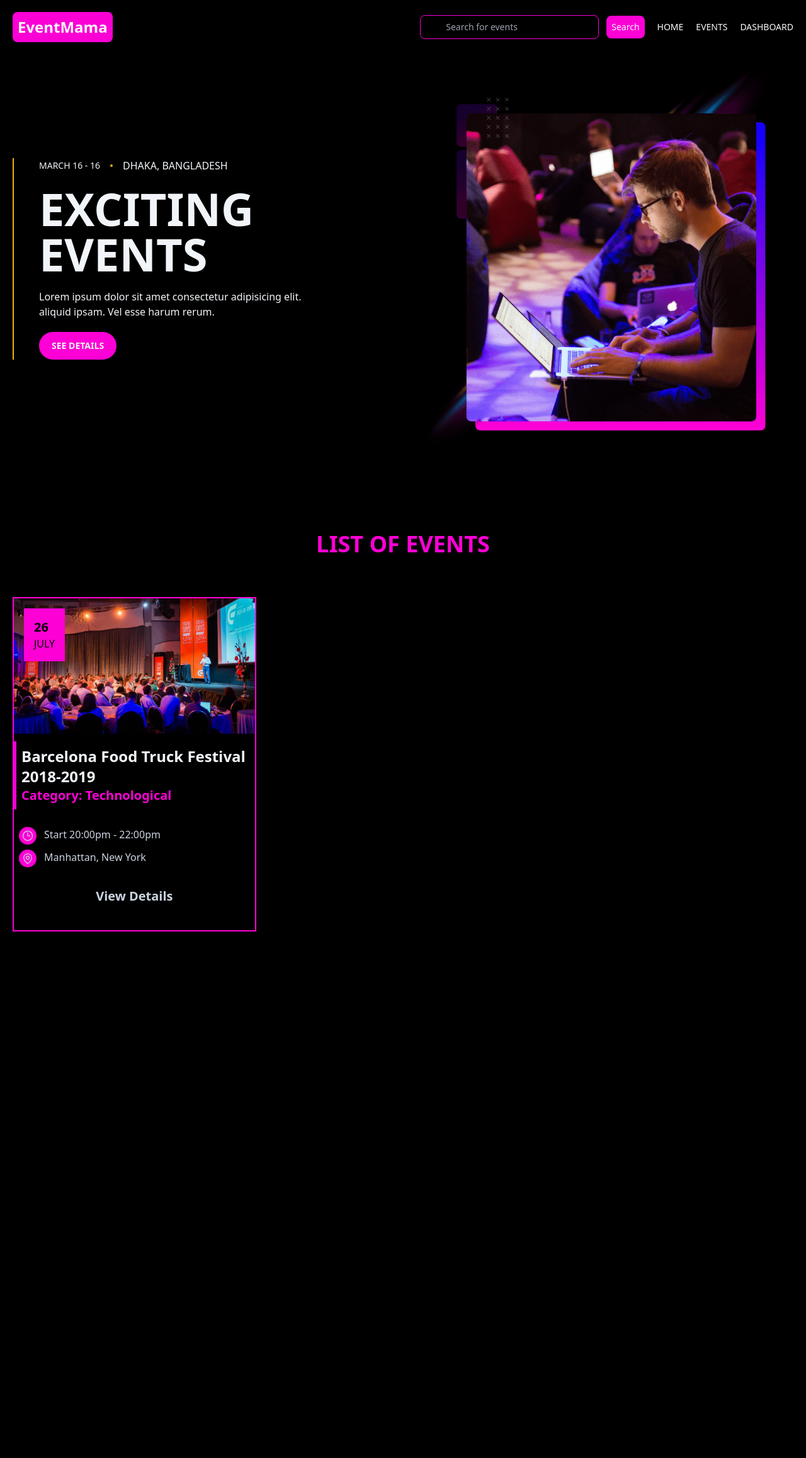
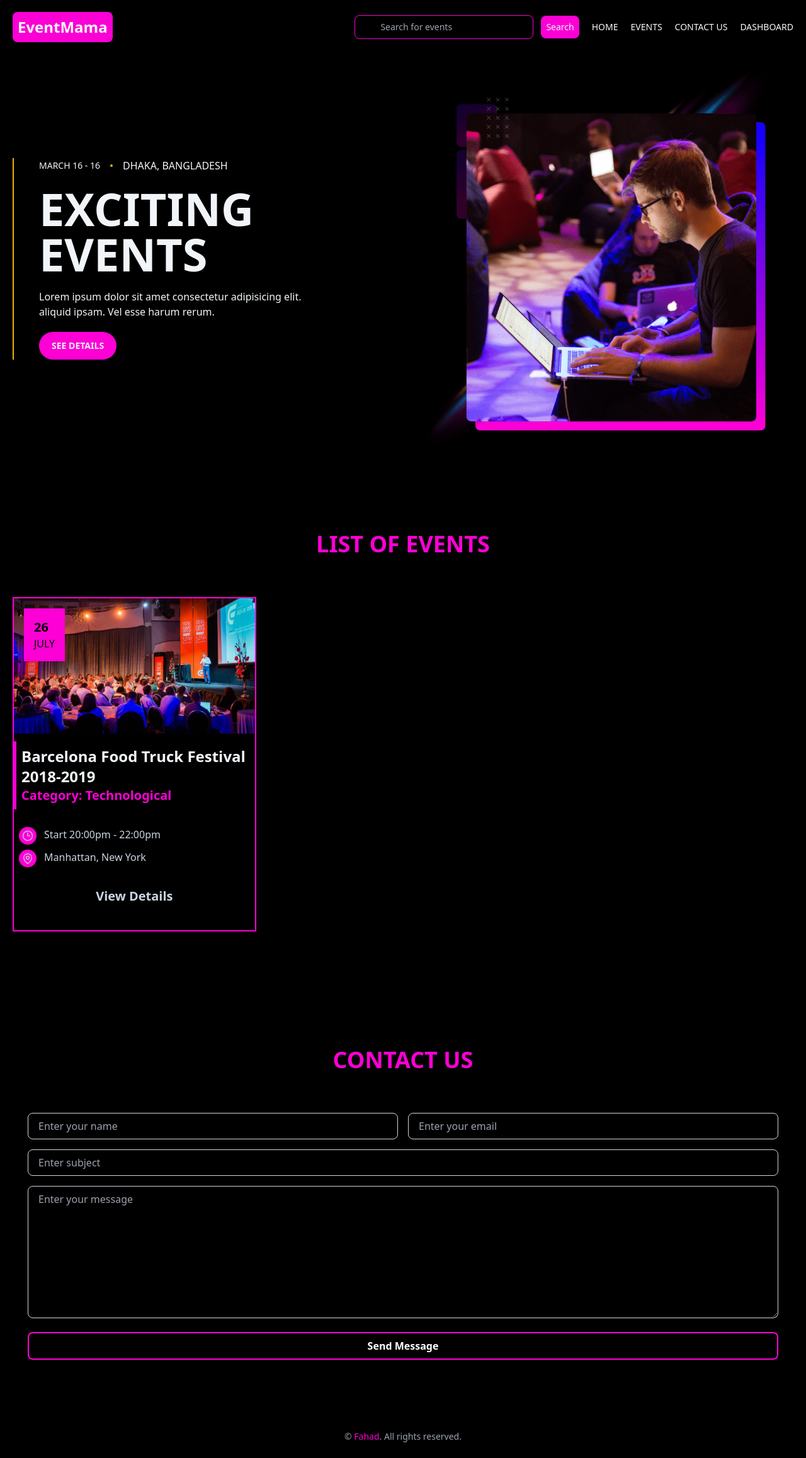
Before and after one commit to MohammadFahad1/Django-Assignment-1-Event-Management-System, a Django app: page / in a window 1280 px wide. Shown: the whole page at 63% size. Before the commit the page ends 1479 px from the top, so only its background shows below. Run offline with Django 5.2, Linux system fonts and the light colour scheme.

Commit message:
Home Page Design Completed

```diff
--- a/events/templates/dashboard/dashboard.html
+++ b/events/templates/home_page.html
@@ -24,6 +24,7 @@
                     </form>
                     <a href="/" class="hover:text-[#FA00D5]">HOME</a>
                     <a href="#events" class="hover:text-[#FA00D5]">EVENTS</a>
+                    <a href="#contact" class="hover:text-[#FA00D5]">CONTACT US</a>
                     <a href="/" class="hover:text-[#FA00D5]">DASHBOARD</a>
                   </div>
             </nav>
@@ -102,7 +103,59 @@
                 </div>
              </section>
             {% comment %} List of all Events {% endcomment %}
+
+                    {% comment %} Contact Form Section Starts {% endcomment %}
+        <section class="w-full shadow-lg bg-transparent rounded-2xl p-6" id="contact">
+            <h1 class="text-4xl text-[#FC00D5] text-center font-bold my-16">CONTACT US</h1>
+
+            <form action="#" method="POST" class="space-y-4">
+                <div class="grid grid-cols-1 md:grid-cols-2 gap-4">
+                    <!-- Name Field -->
+                    <div>
+
+                        <input type="text" placeholder="Enter your name"
+                            class="w-full border border-gray-300 bg-transparent rounded-lg px-4 py-2 focus:outline-none focus:ring-2 focus:ring-[#FC00D5]">
+                    </div>
+
+                    <!-- Email Field -->
+                    <div>
+                        <input type="email" placeholder="Enter your email"
+                            class="w-full border border-gray-300 bg-transparent rounded-lg px-4 py-2 focus:outline-none focus:ring-2 focus:ring-[#FC00D5]">
+                    </div>
+                </div>
+
+                <!-- Subject Field -->
+                <div>
+                    <input type="text" placeholder="Enter subject"
+                        class="w-full border border-gray-300 bg-transparent rounded-lg px-4 py-2 focus:outline-none focus:ring-2 focus:ring-[#FC00D5]">
+                </div>
+
+                <!-- Message Field -->
+                <div>
+                    <textarea rows="8" placeholder="Enter your message"
+                        class="w-full border border-gray-300 bg-transparent rounded-lg px-4 py-2 focus:outline-none focus:ring-2 focus:ring-[#FC00D5]"></textarea>
+                </div>
+
+                <!-- Submit Button -->
+                <div class="text-center">
+                    <button type="submit"
+                        class="w-full text-white font-semibold py-2 border-2 border-[#FC00D5] hover:bg-[#FC00D5] rounded-lg transition duration-300">
+                        Send Message
+                    </button>
+                </div>
+            </form>
+        </section>
+        {% comment %} Contact Form Section Ends {% endcomment %}
         </main>
+
+        <footer class="text-gray-400 text-center py-6 mt-16">
+            <div class="container mx-auto px-4">
+                <!-- Copyright Text -->
+                <p class="text-sm text-center">
+                    © <span id="year"2025></span> <a href="https://fahadbd.com" class="text-[#FC00D5]">Fahad</a>. All rights reserved.
+                </p>
+            </div>
+        </footer>
     </div>
 </body>
 </html>
--- a/events/views.py
+++ b/events/views.py
@@ -8,4 +8,4 @@ def home_page(request):
     # form = EventModelForm()
     # if request.method == 'POST':
     #     print(request.POST)
-    return render(request, 'dashboard/dashboard.html')
+    return render(request, 'home_page.html')
--- a/static/css/output.css
+++ b/static/css/output.css
@@ -693,12 +693,33 @@ video {
   margin-bottom: 4rem;
 }
 
+.mx-3 {
+  margin-left: 0.75rem;
+  margin-right: 0.75rem;
+}
+
 .mt-14 {
   margin-top: 3.5rem;
 }
 
 .mt-3 {
   margin-top: 0.75rem;
+}
+
+.mt-4 {
+  margin-top: 1rem;
+}
+
+.mb-6 {
+  margin-bottom: 1.5rem;
+}
+
+.mt-10 {
+  margin-top: 2.5rem;
+}
+
+.mt-16 {
+  margin-top: 4rem;
 }
 
 .block {
@@ -764,6 +785,10 @@ video {
   max-width: 700px;
 }
 
+.max-w-lg {
+  max-width: 32rem;
+}
+
 .border-collapse {
   border-collapse: collapse;
 }
@@ -820,6 +845,26 @@ video {
   gap: 2.5rem;
 }
 
+.gap-8 {
+  gap: 2rem;
+}
+
+.gap-6 {
+  gap: 1.5rem;
+}
+
+.space-x-4 > :not([hidden]) ~ :not([hidden]) {
+  --tw-space-x-reverse: 0;
+  margin-right: calc(1rem * var(--tw-space-x-reverse));
+  margin-left: calc(1rem * calc(1 - var(--tw-space-x-reverse)));
+}
+
+.space-y-4 > :not([hidden]) ~ :not([hidden]) {
+  --tw-space-y-reverse: 0;
+  margin-top: calc(1rem * calc(1 - var(--tw-space-y-reverse)));
+  margin-bottom: calc(1rem * var(--tw-space-y-reverse));
+}
+
 .scroll-smooth {
   scroll-behavior: smooth;
 }
@@ -834,6 +879,10 @@ video {
 
 .rounded-lg {
   border-radius: 0.5rem;
+}
+
+.rounded-2xl {
+  border-radius: 1rem;
 }
 
 .border {
@@ -872,6 +921,11 @@ video {
   border-color: rgb(252 0 213 / var(--tw-border-opacity, 1));
 }
 
+.border-gray-300 {
+  --tw-border-opacity: 1;
+  border-color: rgb(209 213 219 / var(--tw-border-opacity, 1));
+}
+
 .bg-\[\#FA00D5\] {
   --tw-bg-opacity: 1;
   background-color: rgb(250 0 213 / var(--tw-bg-opacity, 1));
@@ -901,6 +955,11 @@ video {
   background-color: rgb(234 179 8 / var(--tw-bg-opacity, 1));
 }
 
+.bg-gray-900 {
+  --tw-bg-opacity: 1;
+  background-color: rgb(17 24 39 / var(--tw-bg-opacity, 1));
+}
+
 .p-2 {
   padding: 0.5rem;
 }
@@ -921,6 +980,10 @@ video {
   padding: 1rem;
 }
 
+.p-6 {
+  padding: 1.5rem;
+}
+
 .px-10 {
   padding-left: 2.5rem;
   padding-right: 2.5rem;
@@ -939,6 +1002,16 @@ video {
 .py-3 {
   padding-top: 0.75rem;
   padding-bottom: 0.75rem;
+}
+
+.px-4 {
+  padding-left: 1rem;
+  padding-right: 1rem;
+}
+
+.py-6 {
+  padding-top: 1.5rem;
+  padding-bottom: 1.5rem;
 }
 
 .pb-5 {
@@ -986,6 +1059,14 @@ video {
   font-weight: 800;
 }
 
+.font-medium {
+  font-weight: 500;
+}
+
+.font-semibold {
+  font-weight: 600;
+}
+
 .uppercase {
   text-transform: uppercase;
 }
@@ -1015,6 +1096,32 @@ video {
   color: rgb(203 213 225 / var(--tw-text-opacity, 1));
 }
 
+.text-gray-400 {
+  --tw-text-opacity: 1;
+  color: rgb(156 163 175 / var(--tw-text-opacity, 1));
+}
+
+.text-gray-700 {
+  --tw-text-opacity: 1;
+  color: rgb(55 65 81 / var(--tw-text-opacity, 1));
+}
+
+.text-white {
+  --tw-text-opacity: 1;
+  color: rgb(255 255 255 / var(--tw-text-opacity, 1));
+}
+
+.text-slate-200 {
+  --tw-text-opacity: 1;
+  color: rgb(226 232 240 / var(--tw-text-opacity, 1));
+}
+
+.shadow-lg {
+  --tw-shadow: 0 10px 15px -3px rgb(0 0 0 / 0.1), 0 4px 6px -4px rgb(0 0 0 / 0.1);
+  --tw-shadow-colored: 0 10px 15px -3px var(--tw-shadow-color), 0 4px 6px -4px var(--tw-shadow-color);
+  box-shadow: var(--tw-ring-offset-shadow, 0 0 #0000), var(--tw-ring-shadow, 0 0 #0000), var(--tw-shadow);
+}
+
 .filter {
   filter: var(--tw-blur) var(--tw-brightness) var(--tw-contrast) var(--tw-grayscale) var(--tw-hue-rotate) var(--tw-invert) var(--tw-saturate) var(--tw-sepia) var(--tw-drop-shadow);
 }
@@ -1023,6 +1130,18 @@ video {
   transition-property: color, background-color, border-color, text-decoration-color, fill, stroke;
   transition-timing-function: cubic-bezier(0.4, 0, 0.2, 1);
   transition-duration: 150ms;
+}
+
+.transition {
+  transition-property: color, background-color, border-color, text-decoration-color, fill, stroke, opacity, box-shadow, transform, filter, -webkit-backdrop-filter;
+  transition-property: color, background-color, border-color, text-decoration-color, fill, stroke, opacity, box-shadow, transform, filter, backdrop-filter;
+  transition-property: color, background-color, border-color, text-decoration-color, fill, stroke, opacity, box-shadow, transform, filter, backdrop-filter, -webkit-backdrop-filter;
+  transition-timing-function: cubic-bezier(0.4, 0, 0.2, 1);
+  transition-duration: 150ms;
+}
+
+.duration-300 {
+  transition-duration: 300ms;
 }
 
 .ease-in-out {
@@ -1047,6 +1166,27 @@ video {
 .hover\:text-\[\#FA00D5\]:hover {
   --tw-text-opacity: 1;
   color: rgb(250 0 213 / var(--tw-text-opacity, 1));
+}
+
+.hover\:text-white:hover {
+  --tw-text-opacity: 1;
+  color: rgb(255 255 255 / var(--tw-text-opacity, 1));
+}
+
+.focus\:outline-none:focus {
+  outline: 2px solid transparent;
+  outline-offset: 2px;
+}
+
+.focus\:ring-2:focus {
+  --tw-ring-offset-shadow: var(--tw-ring-inset) 0 0 0 var(--tw-ring-offset-width) var(--tw-ring-offset-color);
+  --tw-ring-shadow: var(--tw-ring-inset) 0 0 0 calc(2px + var(--tw-ring-offset-width)) var(--tw-ring-color);
+  box-shadow: var(--tw-ring-offset-shadow), var(--tw-ring-shadow), var(--tw-shadow, 0 0 #0000);
+}
+
+.focus\:ring-\[\#FC00D5\]:focus {
+  --tw-ring-opacity: 1;
+  --tw-ring-color: rgb(252 0 213 / var(--tw-ring-opacity, 1));
 }
 
 @media (min-width: 640px) {
```
